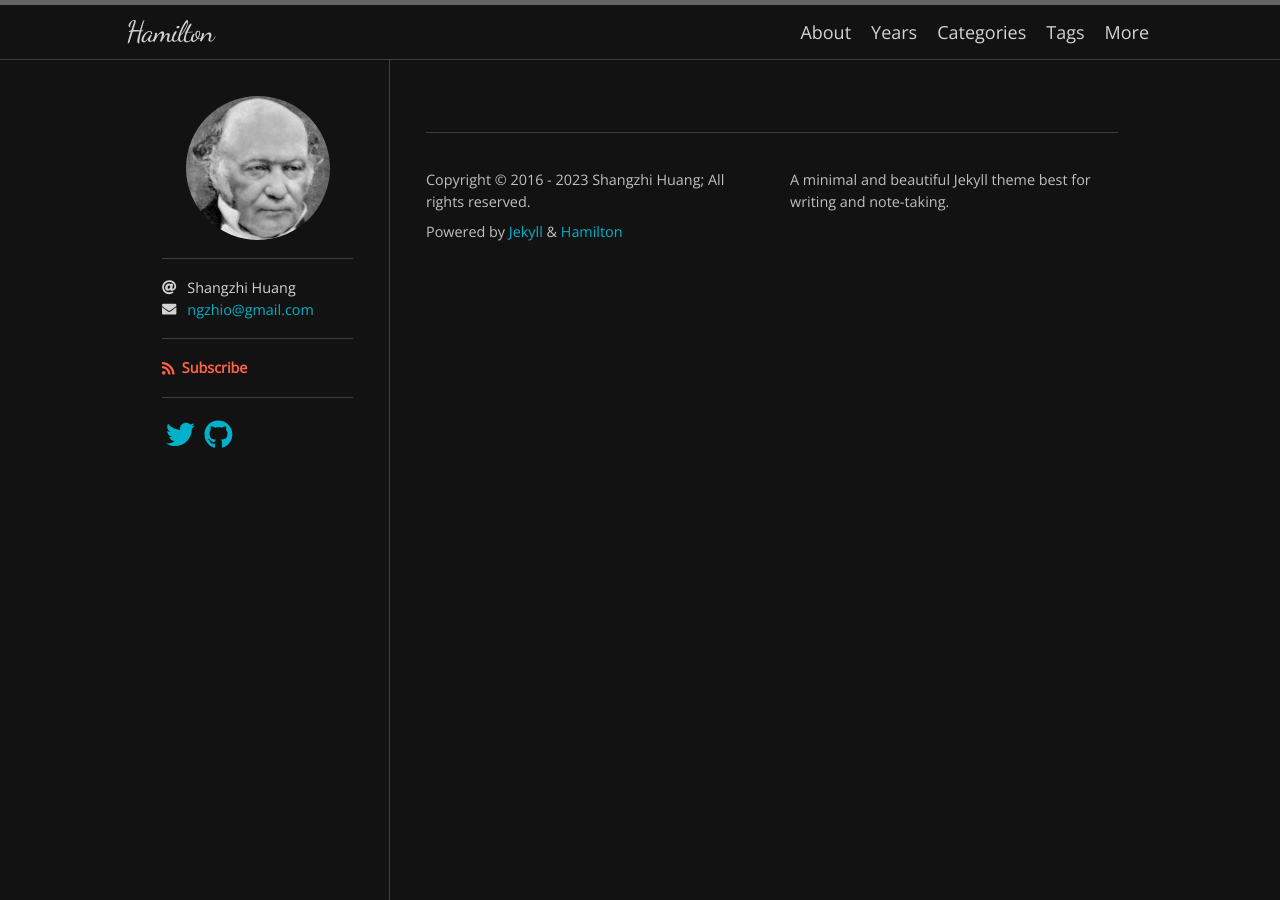
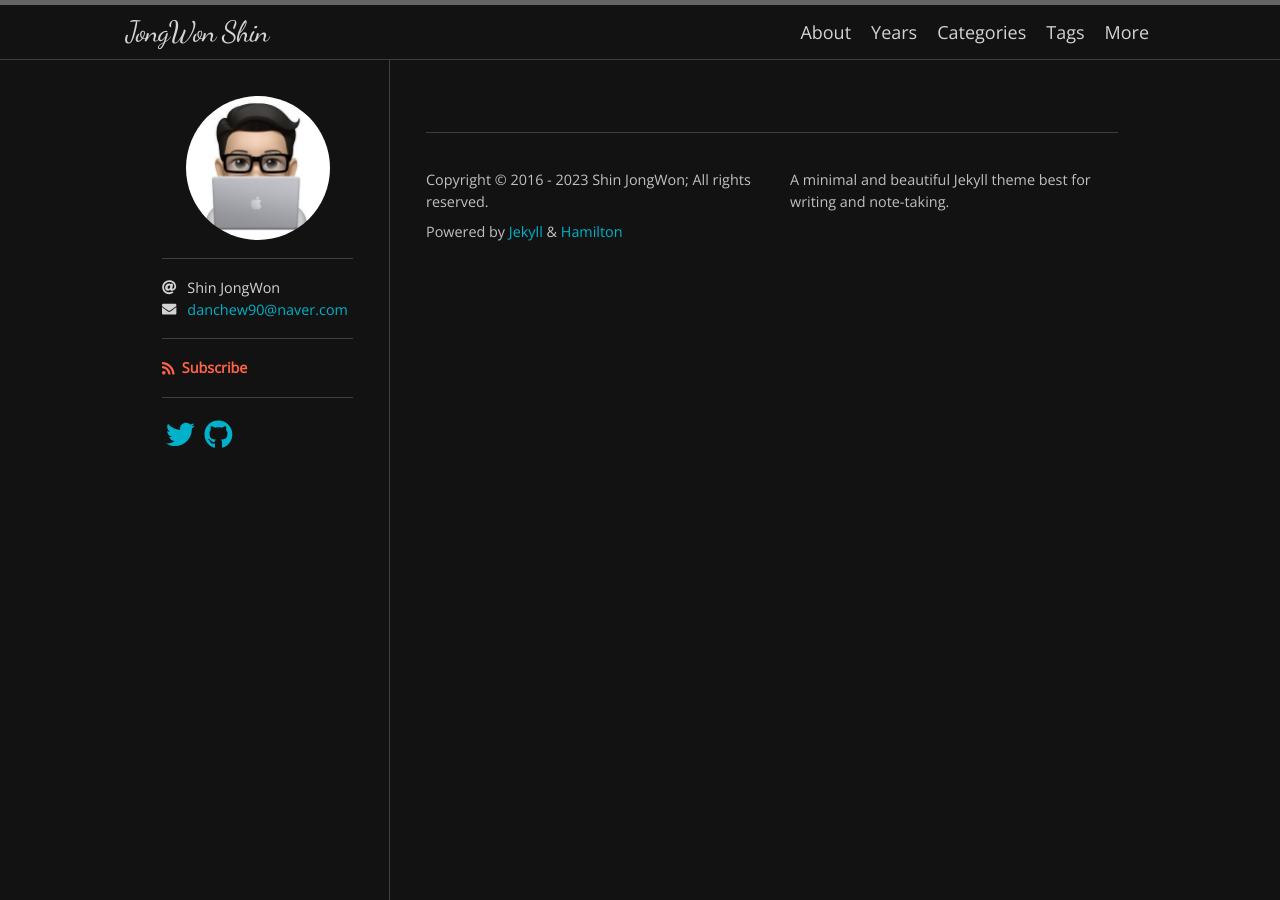
Before and after one commit to danchew90/danchew90.github.io, a Jekyll site: the page built from index.markdown, in a window 1280 px wide. Built offline with Jekyll 4.4.1, drawn with Linux system fonts in a browser that asks for light colours; nearby versions of some CDN libraries; some web fonts are replaced; the list of posts is cut into pages by our own code.

Commit message:
edit info

```diff
--- a/_config.yml
+++ b/_config.yml
@@ -1,8 +1,8 @@
-title: Hamilton
+title: JongWon Shin
 description: A minimal and beautiful Jekyll theme best for writing and note-taking.
-author: Shangzhi Huang
-avatar: /logo.png
-email: ngzhio@gmail.com
+author: Shin JongWon
+avatar: /logo.jpeg
+email: danchew90@naver.com
 
 plugins:
   - jekyll-seo-tag
@@ -36,8 +36,6 @@ logo: logo.png
 social:
   name: Shangzhi Huang
   links:
-    - https://twitter.com/ngzhio
-    - https://www.facebook.com/ngzhio
-    - https://github.com/ngzhio
+    - https://github.com/danchew90
 google_site_verification: u4WXQl0Eu66rsQo2kRdCNx
 lang: en
```
Also changed, not shown: Gemfile.lock, logo.jpeg (added).
